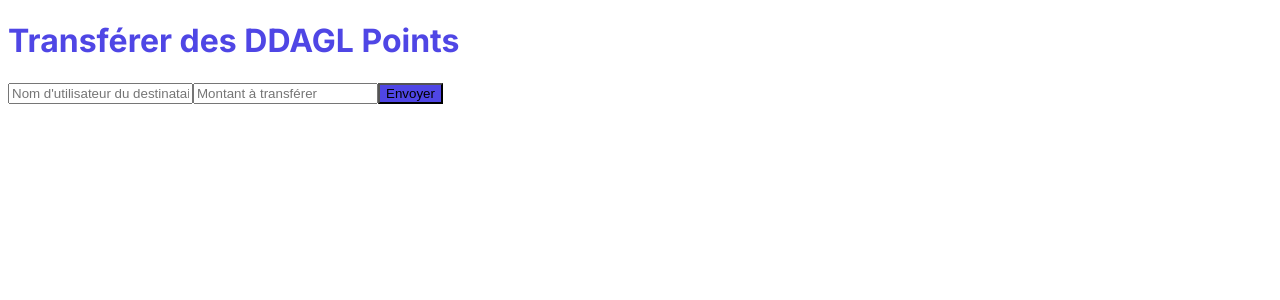
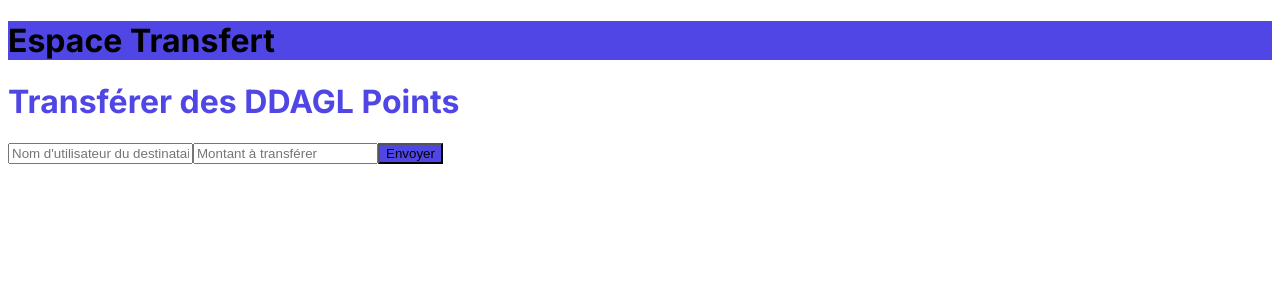
Before and after one commit to deadangle-ddagl/DeadangleVrai, a Next.js app: page /transfer in a window 1280 px wide. Shown: the top 300 px of the page. Built offline with nearby package versions, Linux system fonts and the light colour scheme.

Commit message:
Create layout.tsx

```diff
--- /dev/null
+++ b/app/transfer/layout.tsx
@@ -0,0 +1,12 @@
+// app/transfer/layout.tsx
+
+export default function TransferLayout({ children }: { children: React.ReactNode }) {
+  return (
+    <div className="min-h-screen bg-[#f9fafb] text-gray-900">
+      <header className="bg-ddagl-indigo text-white py-4 px-6 shadow-md">
+        <h1 className="text-xl font-bold">Espace Transfert</h1>
+      </header>
+      <main className="p-6 max-w-4xl mx-auto">{children}</main>
+    </div>
+  )
+}
```
